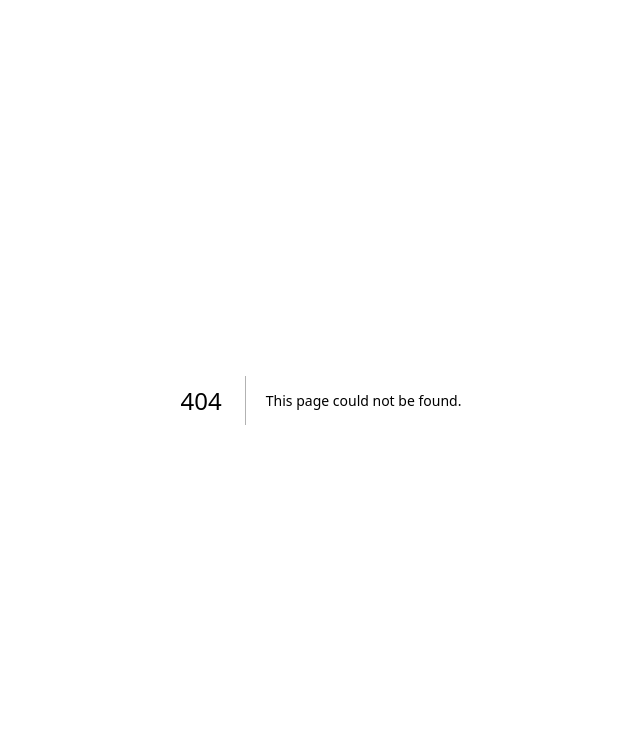
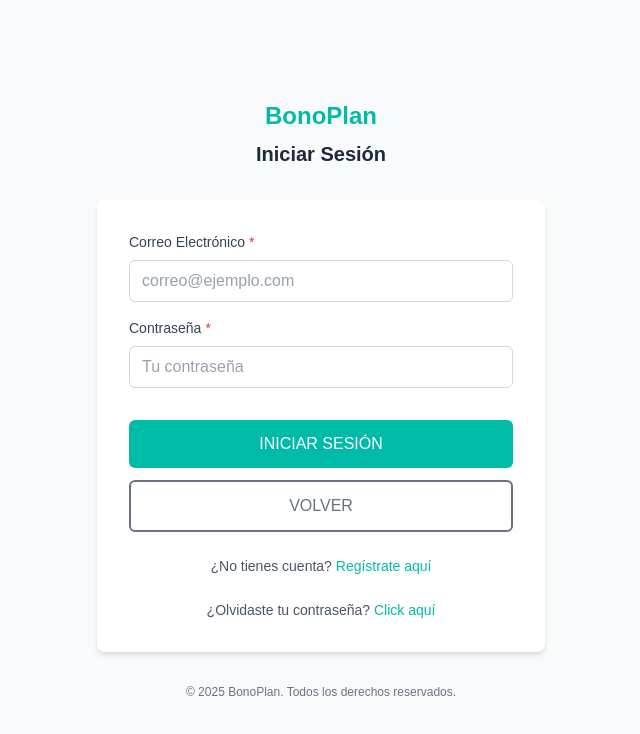
Before and after one commit to Los-Alemanes-de-Finanzas/front-end, a Next.js app: page /sign-in in a window 1280 px wide. Before the commit this address had no page. Shown: the top 734 px of the page, without its empty margins (319-959 px from the left). Built offline with nearby package versions, Linux system fonts and the light colour scheme.

Commit message:
feat(auth): added sign in page.

```diff
--- /dev/null
+++ b/src/app/sign-in/page.tsx
@@ -0,0 +1,170 @@
+'use client';
+import React, { useState } from 'react';
+import { useRouter } from 'next/navigation';
+import { FormInput } from '../shared/components/FormInput';
+import { GenericButton } from '../shared/components/GenericButton';
+
+interface LoginFormData {
+  email: string;
+  password: string;
+}
+
+export default function LoginPage() {
+
+  const router = useRouter();
+
+  const [formData, setFormData] = useState<LoginFormData>({
+    email: '',
+    password: ''
+  });
+  const [errors, setErrors] = useState<Partial<LoginFormData>>({});
+  const [loading, setLoading] = useState(false);
+
+  const validateForm = (): boolean => {
+    const newErrors: Partial<LoginFormData> = {};
+
+    if (!formData.email.trim()) {
+      newErrors.email = 'El correo electrónico es requerido';
+    } else if (!/\S+@\S+\.\S+/.test(formData.email)) {
+      newErrors.email = 'El correo electrónico no es válido';
+    }
+
+    if (!formData.password.trim()) {
+      newErrors.password = 'La contraseña es requerida';
+    }
+
+    setErrors(newErrors);
+    return Object.keys(newErrors).length === 0;
+  };
+
+  const handleInputChange = (field: keyof LoginFormData, value: string) => {
+    setFormData(prev => ({ ...prev, [field]: value }));
+    if (errors[field]) {
+      setErrors(prev => ({ ...prev, [field]: undefined }));
+    }
+  };
+
+  const handleLogin = async (e: React.FormEvent) => {
+    e.preventDefault();
+    if (!validateForm()) return;
+
+    setLoading(true);
+    try {
+      console.log('Login attempt:', formData);
+
+      // Replace with your actual login API call
+      await new Promise(resolve => setTimeout(resolve, 1500));
+
+      // On successful login
+      router!.push('/dashboard');
+    } catch (error) {
+      console.error('Login error:', error);
+      // Handle login error
+    } finally {
+      setLoading(false);
+    }
+  };
+
+  const handleBackToWelcome = () => {
+    router.push('/');
+  };
+
+  const handleGoToRegister = () => {
+    router.push('/sign-up');
+  };
+
+  const handleGoToForgotPassword = () => {
+    router.push('/forgot-password');
+  }
+
+  return (
+    <div className="min-h-screen bg-gray-50 flex items-center justify-center px-4 py-8">
+      <div className="w-full max-w-md">
+        {/* Header */}
+        <div className="text-center mb-8">
+          <h1 className="text-2xl font-semibold text-teal-500 mb-2">BonoPlan</h1>
+          <h2 className="text-xl font-semibold text-gray-800">Iniciar Sesión</h2>
+        </div>
+
+        {/* Form Card */}
+        <div className="bg-white rounded-lg shadow-md p-8">
+          <form onSubmit={handleLogin} className="space-y-4">
+            <FormInput
+              label="Correo Electrónico"
+              type="email"
+              value={formData.email}
+              onChange={(value) => handleInputChange('email', value)}
+              placeholder="correo@ejemplo.com"
+              required
+              error={errors.email}
+            />
+
+            <FormInput
+              label="Contraseña"
+              type="password"
+              value={formData.password}
+              onChange={(value) => handleInputChange('password', value)}
+              placeholder="Tu contraseña"
+              required
+              error={errors.password}
+            />
+
+            <div className="pt-4 space-y-3">
+              <GenericButton
+                text="INICIAR SESIÓN"
+                status="filled"
+                color="teal"
+                size="md"
+                fullWidth
+                type="submit"
+                loading={loading}
+                disabled={loading}
+              />
+
+              <GenericButton
+                text="VOLVER"
+                status="outlined"
+                color="gray"
+                size="md"
+                fullWidth
+                type="button"
+                onClick={handleBackToWelcome}
+              />
+            </div>
+          </form>
+
+          {/* Footer Link */}
+          <div className="mt-6 text-center">
+            <p className="text-sm text-gray-600">
+              ¿No tienes cuenta?{' '}
+              <button
+                onClick={handleGoToRegister}
+                className="text-teal-500 hover:text-teal-600 font-medium"
+              >
+                Regístrate aquí
+              </button>
+            </p>
+          </div>
+          <div className="mt-6 text-center">
+            <p className="text-sm text-gray-600">
+              ¿Olvidaste tu contraseña?{' '}
+              <button
+                onClick={handleGoToForgotPassword}
+                className="text-teal-500 hover:text-teal-600 font-medium"
+              >
+                Click aquí
+              </button>
+            </p>
+          </div>
+        </div>
+
+        {/* Copyright */}
+        <div className="text-center mt-8">
+          <p className="text-xs text-gray-500">
+            © 2025 BonoPlan. Todos los derechos reservados.
+          </p>
+        </div>
+      </div>
+    </div>
+  );
+};
```
